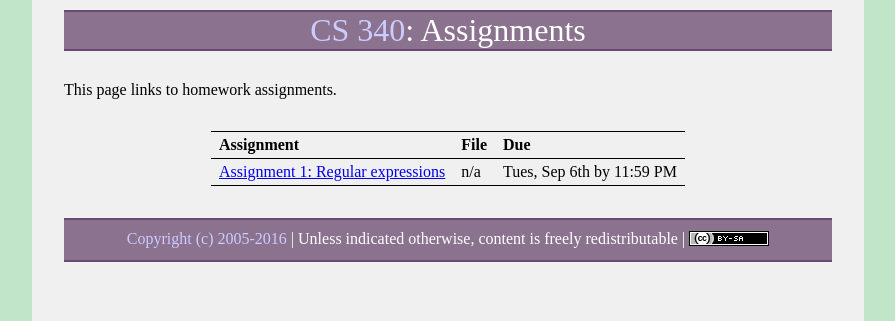
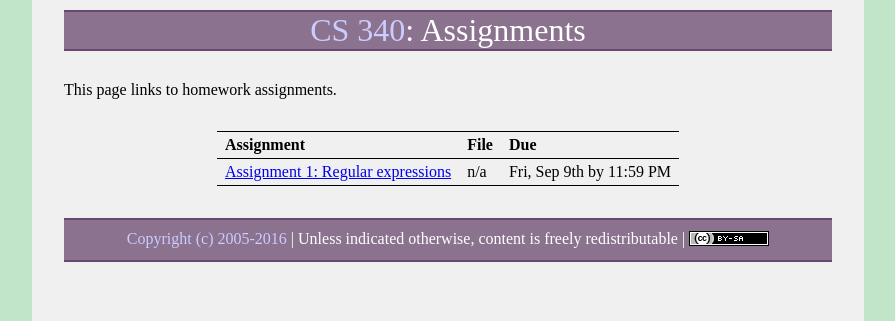
Before and after one commit to ycpcs/cs340-fall2016, a Jekyll site: the page built from assign/index.md, in a window 1280 px wide. Shown: the top 321 px of the page, without its empty margins (192-1087 px from the left). Built offline with Jekyll 4.4.1, drawn with Linux system fonts in a browser that asks for light colours; some web fonts are replaced.

Commit message:
change due date to sep 9

```diff
--- a/assign/index.md
+++ b/assign/index.md
@@ -7,7 +7,7 @@ This page links to homework assignments.
 
 > Assignment | File | Due
 > ---------- | ---- | ---
-> [Assignment 1: Regular expressions](assign01.html) | n/a | Tues, Sep 6th by 11:59 PM
+> [Assignment 1: Regular expressions](assign01.html) | n/a | Fri, Sep 9th by 11:59 PM
 
 <!--
 > [Assignment 2: Finite automata](assign02.html) | n/a | Tues, Sep 15th by 11:59 PM
```
Also changed, not shown: assign/assign01.md (+1 -1 lines), index.md (+1 -0 lines).
